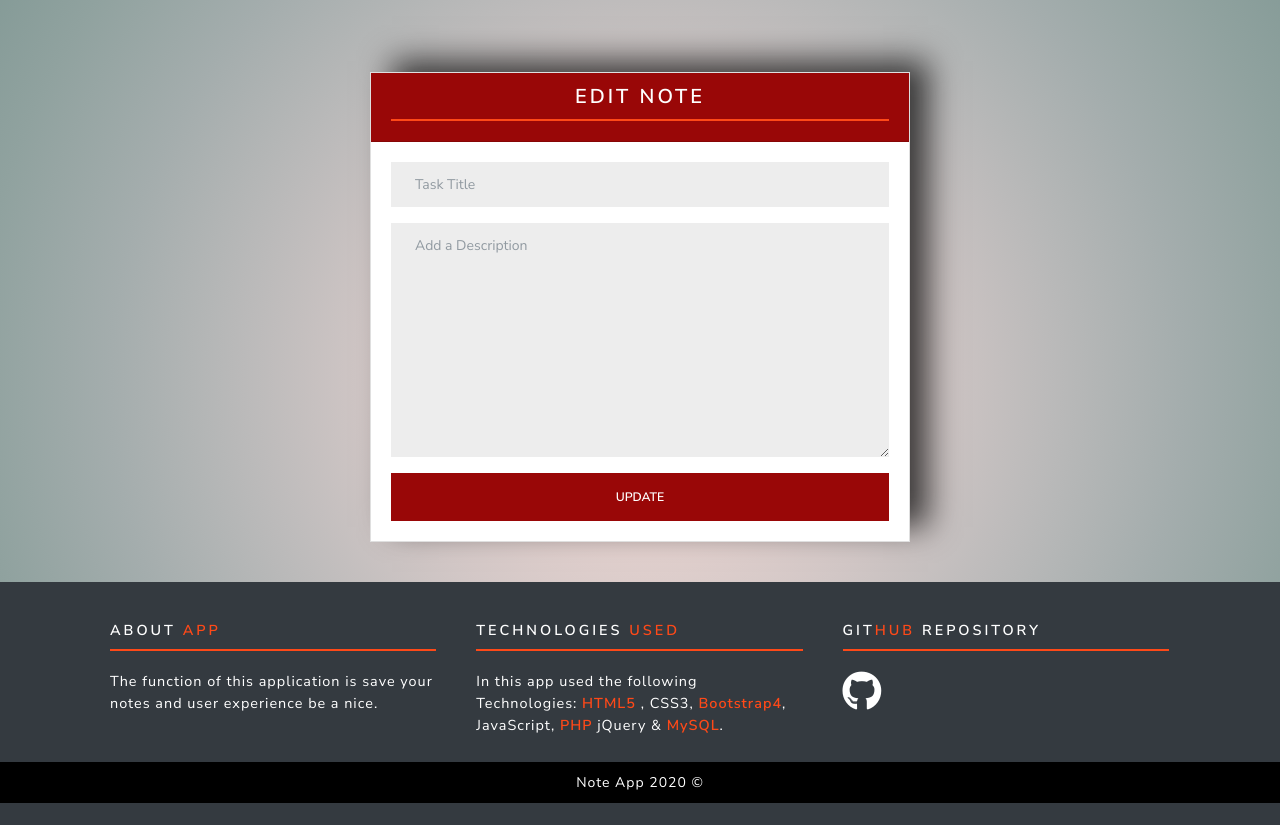
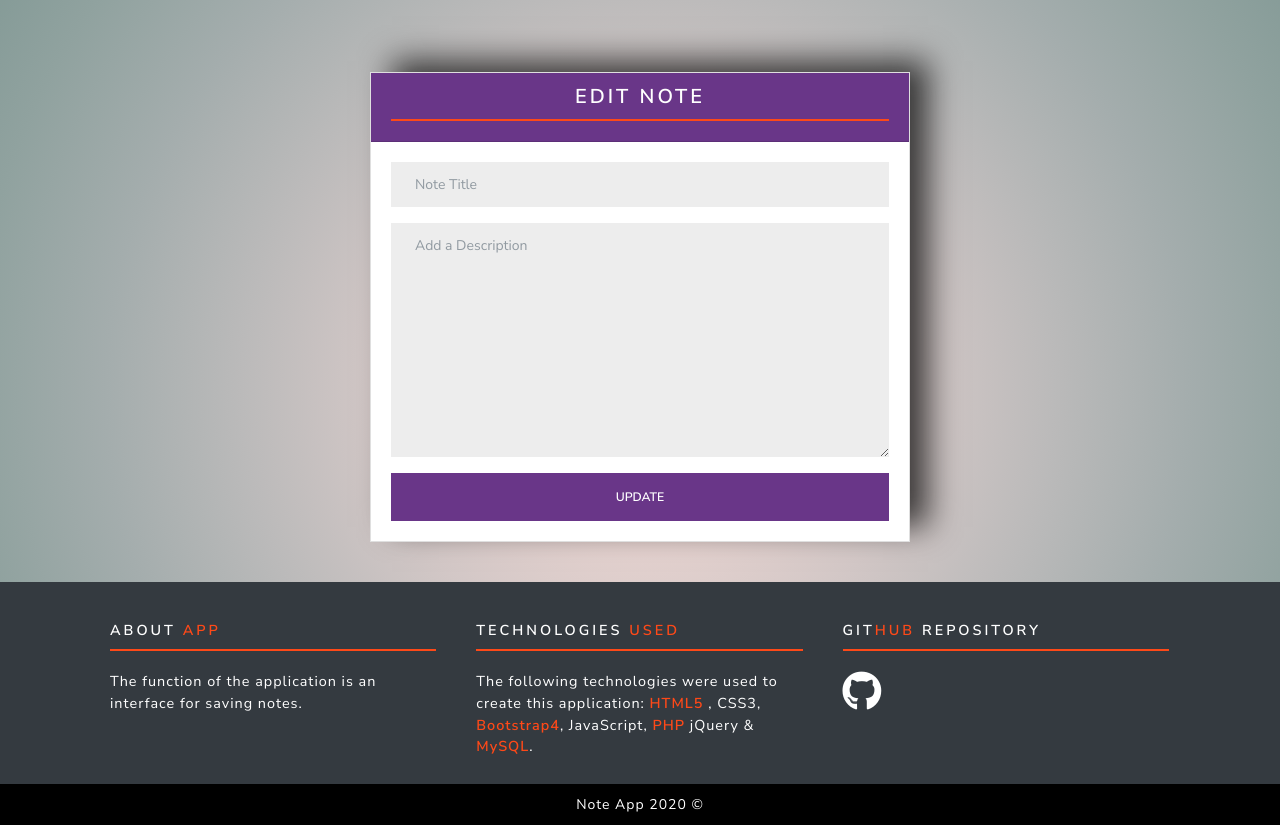
Before and after one commit to santigp258/Notes-Application, a PHP site: page /edit.php in a window 1280 px wide. Shown: the part 97-922 px from the top of the page. Before the commit the page ends 900 px from the top, so only its background shows below. Run offline with PHP 8.4, Linux system fonts and the light colour scheme; data that the repository does not hold is empty.

Commit message:
last details

```diff
--- a/css/styles.css
+++ b/css/styles.css
@@ -118,7 +118,7 @@ div.box-notes {
 /* EDIT */
 
 div.head-edit {
-  background-color: rgb(153, 7, 7);
+  background-color: rgba(65, 1, 104, 0.79);
   transition: all 1s ease;
   cursor: pointer;
 }
@@ -130,7 +130,7 @@ div.head-edit h4 {
 }
 
 input.update{
-  background-color: rgb(153, 7, 7);
+  background-color: rgba(65, 1, 104, 0.79);
   color: #fff;
   transition: all 1s ease;
 }
@@ -149,6 +149,10 @@ div.head-edit h4:hover {
 
 .alert-yet h4 {
   font-size: 1.8em;
+}
+
+.h4 {
+  border-bottom: 2px solid #ffffff;
 }
 /* NAV */
 
@@ -172,8 +176,3 @@ div.head-edit h4:hover {
   background-color: #000000;
   color: #fff !important;
 }
-/* EDIT */
-
-.h4 {
-  border-bottom: 2px solid #ffffff;
-}
--- a/edit.php
+++ b/edit.php
@@ -24,25 +24,28 @@ if (isset($_POST['update'])) {
 
 ?>
 <?php include_once('includes/header.php') ?>
-<div class="container cont">
+
+<div class="container">
   <!--APPLICATION-->
   <div id="App" class="row pt-5">
-        <div class="col-md-6" style="text-align:center; margin: 0 auto">
-            <div class="card box mt-4">
+    <div class="col-md-6 cont" style="text-align:center; margin: 0 auto">
+      <div  class="card box mt-4 card-child">
         <div class="card-header head-edit">
           <h4 class="h4-edit">Edit Note</h4>
         </div>
         <form action="edit.php?id=<?php echo $id ?>" method="POST" id="note-form" class="card-body">
           <div class="form-group">
-                        <input type="text" id="title" placeholder="Task Title" class="form-control descrip" name="title" value="<?php echo $task['title']; ?>" />
+            <input type="text" id="title" placeholder="Note Title" class="form-control descrip" name="title"  value="<?php echo $task['title']; ?>" />
           </div>
           <div class="form-group">
             <textarea id="description" name="descriptions" cols="30" rows="10" class="form-control descrip" placeholder="Add a Description"><?php echo $task['descriptions']; ?></textarea>
           </div>
-                    <input type="submit" value="Update" class="btn  btn-block update" name="update" />
+          <input type="submit" value="Update" class="btn btn-primary btn-block update" name="update" />
         </form>
       </div>
     </div>
     </div>
   </div>
+</div>
+
 <?php include_once('includes/footer.php') ?>
--- a/includes/footer.php
+++ b/includes/footer.php
@@ -2,17 +2,16 @@
 
     <div class="container-footer clearfix">
 
-        <div class="footer-informacion">
+        <div>
             <h5>About <span>App</span></h5>
 
-            <p> The function of this application is save your notes and
-                user experience be a nice.
+            <p> The function of the application is an interface for saving notes.
             </p>
         </div>
-        <!--footer informacion-->
-        <div class="Acerca-de">
+        <!--footer information-->
+        <div>
             <h5>Technologies <span>used</span></h5>
-            <p>In this app used the following Technologies:
+            <p>The following technologies were used to create this application:
                 <span>HTML5 </span>, CSS3, <span>Bootstrap4</span>, JavaScript, <span>PHP</span> jQuery & <span>MySQL</span>.
             </p>
 
@@ -30,7 +29,6 @@
     <p class="copyright">
         Note App 2020 &copy;
     </p>
-    <!--Cambio en el nombre-->
 
 </footer>
 <!--SCRIPTS-->
@@ -38,7 +36,14 @@
 <script src="https://cdn.jsdelivr.net/npm/popper.js@1.16.1/dist/umd/popper.min.js" integrity="sha384-9/reFTGAW83EW2RDu2S0VKaIzap3H66lZH81PoYlFhbGU+6BZp6G7niu735Sk7lN" crossorigin="anonymous"></script>
 <script src="https://cdn.jsdelivr.net/npm/bootstrap@4.5.3/dist/js/bootstrap.min.js" integrity="sha384-w1Q4orYjBQndcko6MimVbzY0tgp4pWB4lZ7lr30WKz0vr/aWKhXdBNmNb5D92v7s" crossorigin="anonymous"></script>
 <script src="js/identifier.js"></script>
-<script src="js/app.js"></script>
+<?php
+$archive = basename($_SERVER['PHP_SELF']);
+$pag = str_replace(".php", "", $archive);
+if ($pag == 'index' || $pag == 'edit') {
+    echo '<script src="js/app.js"></script>';
+}
+?>
+
 </body>
 
 </html>
--- a/index.php
+++ b/index.php
@@ -1,9 +1,9 @@
 <?php include_once('includes/header.php') ?>
 <?php include('includes/bdconnect.php'); ?>
-<div class="container cont">
+<div class="container">
   <!--APPLICATION-->
   <div id="App" class="row pt-5">
-    <div class="col-md-6" style="text-align:center; margin: 0 auto">
+    <div class="col-md-6 cont" style="text-align:center; margin: 0 auto">
       <?php
       if (isset($_SESSION['message'])) {
       ?>
@@ -18,7 +18,7 @@
       <?php session_unset();
       } //clear data session
       ?>
-      <div class="card box mt-4">
+      <div  class="card box mt-4 card-child">
         <div class="card-header head">
           <h4 class="h4">New Note</h4>
         </div>
--- a/js/app.js
+++ b/js/app.js
@@ -14,8 +14,8 @@ class Note {
         div.appendChild(document.createTextNode(message));
         //Showing in DOM
         const cont = document.querySelector('.cont');
-        const app = document.querySelector('#App');
-        cont.insertBefore(div, app);
+        const card = document.querySelector('.card-child');
+        cont.insertBefore(div, card);
         setTimeout(function(){
             document.querySelector('.alert').remove();
         },3000);
@@ -31,12 +31,13 @@ class Note {
 
       const ui = new UI();
       if(title == "" || description == ""){
-          if(title == "" && description == ""){
-            message = ui.showMessage('Complete all fields', 'danger');
+
+            if(title == "" && description == ""){
+            message = ui.showMessage('Complete the information correctly into all fields', 'danger');
           }else if(description == ""){
-            message = ui.showMessage('Complete field description', 'danger');
+            message = ui.showMessage('Complete the information correctly into Title field', 'danger');
           }else if(title == ""){
-            message = ui.showMessage('Complete field title', 'danger');
+            message = ui.showMessage('Complete the information correctly into Description field', 'danger');
           }
          e.preventDefault();
          return message;
--- a/notes.php
+++ b/notes.php
@@ -66,7 +66,7 @@ try {
       <div class="container">
         <div class="alert alert-dark alert-yet" role="alert">
           <h4 class="alert-heading">There isn't notes yet!</h4>
-          <p>Please, add your notes. For add notes, please <a href="index.php" class="span">click here</a>. </p>
+          <p>Please, add your notes. For add notes, <a href="index.php" class="span">click here</a>. </p>
           <hr>
           <p class="mb-0">With something simple you can create good things. santigp258</p>
         </div>
```
Lines whose indentation alone changed are shown as unchanged.
